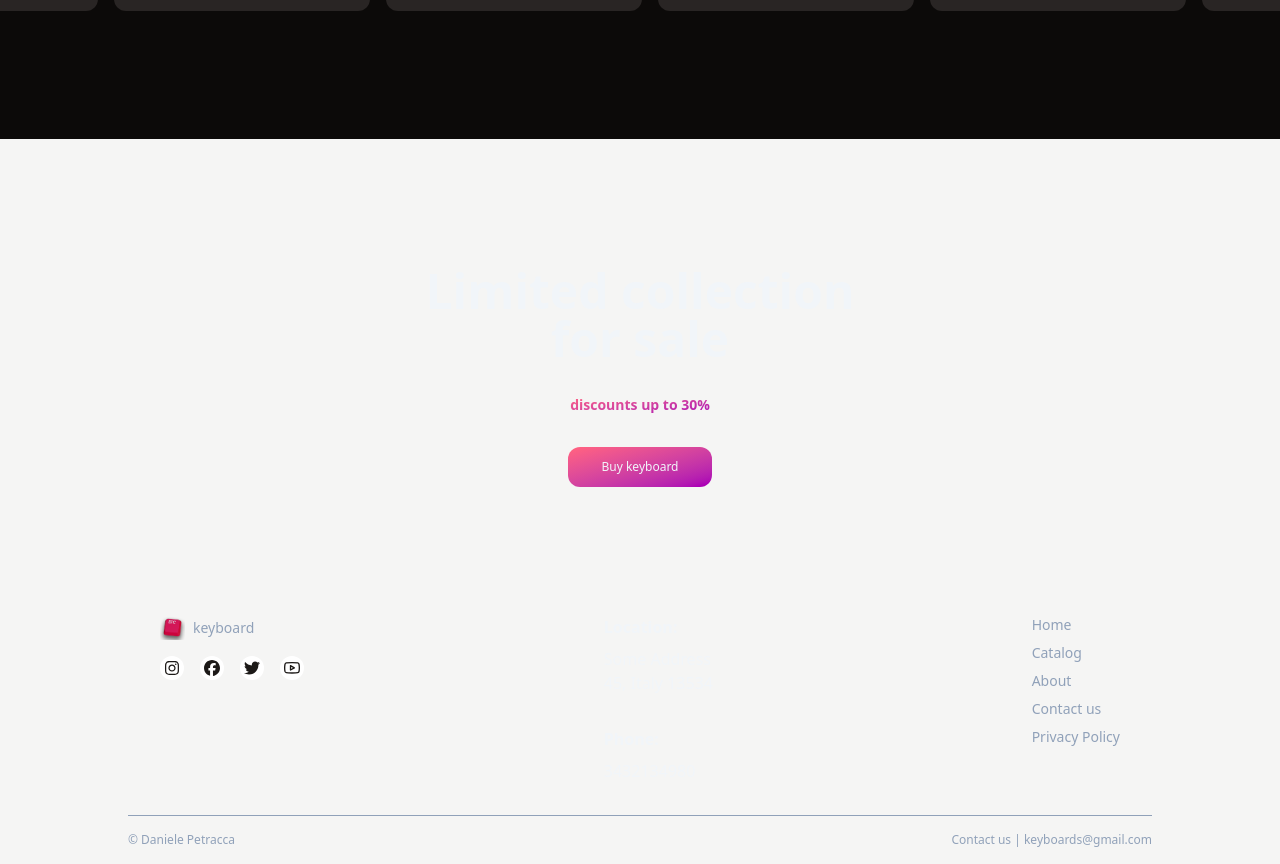
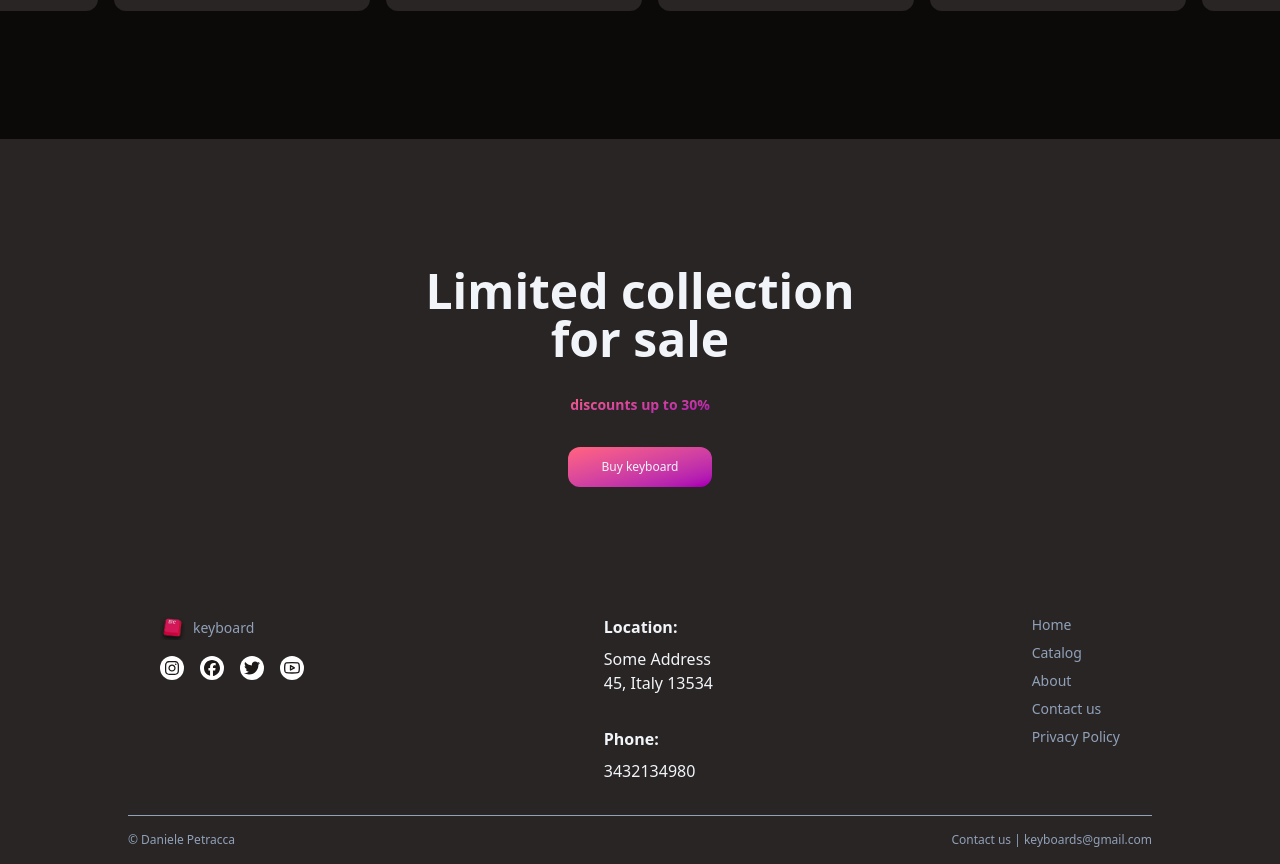
Before and after one commit to danipetra/3d_shop, a Next.js app: page / in a window 1280 px wide. Shown: the part 3096-3960 px from the top of the page. Built offline with nearby package versions, Linux system fonts and the light colour scheme; no server answers.

Commit message:
fix: wrong footer bg color

```diff
--- a/app/page.tsx
+++ b/app/page.tsx
@@ -15,7 +15,7 @@ export default function Home(){
             <Products/>
             <Features/>
             <Reviews/>
-            <div className="bg-stone-100">
+            <div className="bg-stone-800">
                 <Sale/>
                 <Footer/>
             </div>
```
